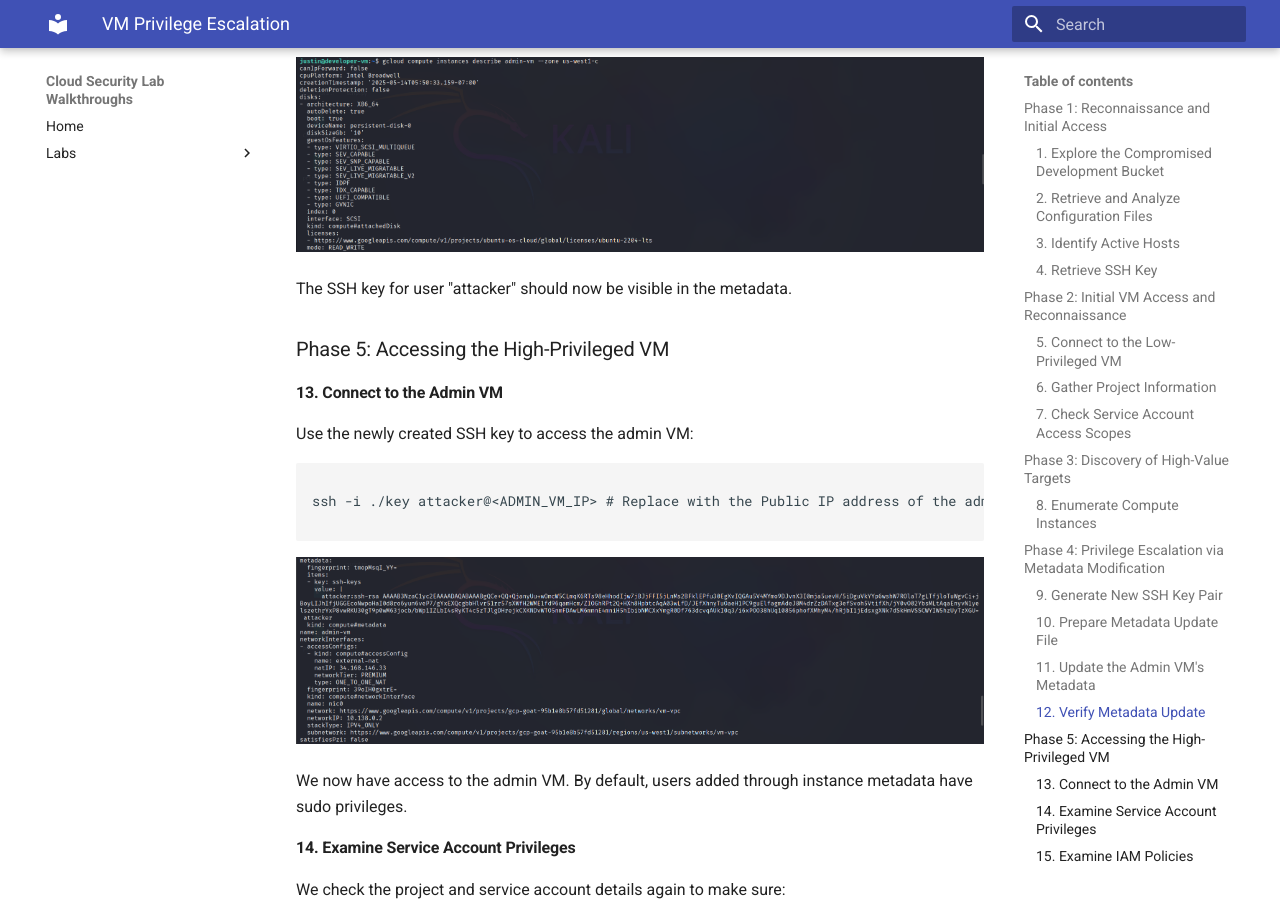
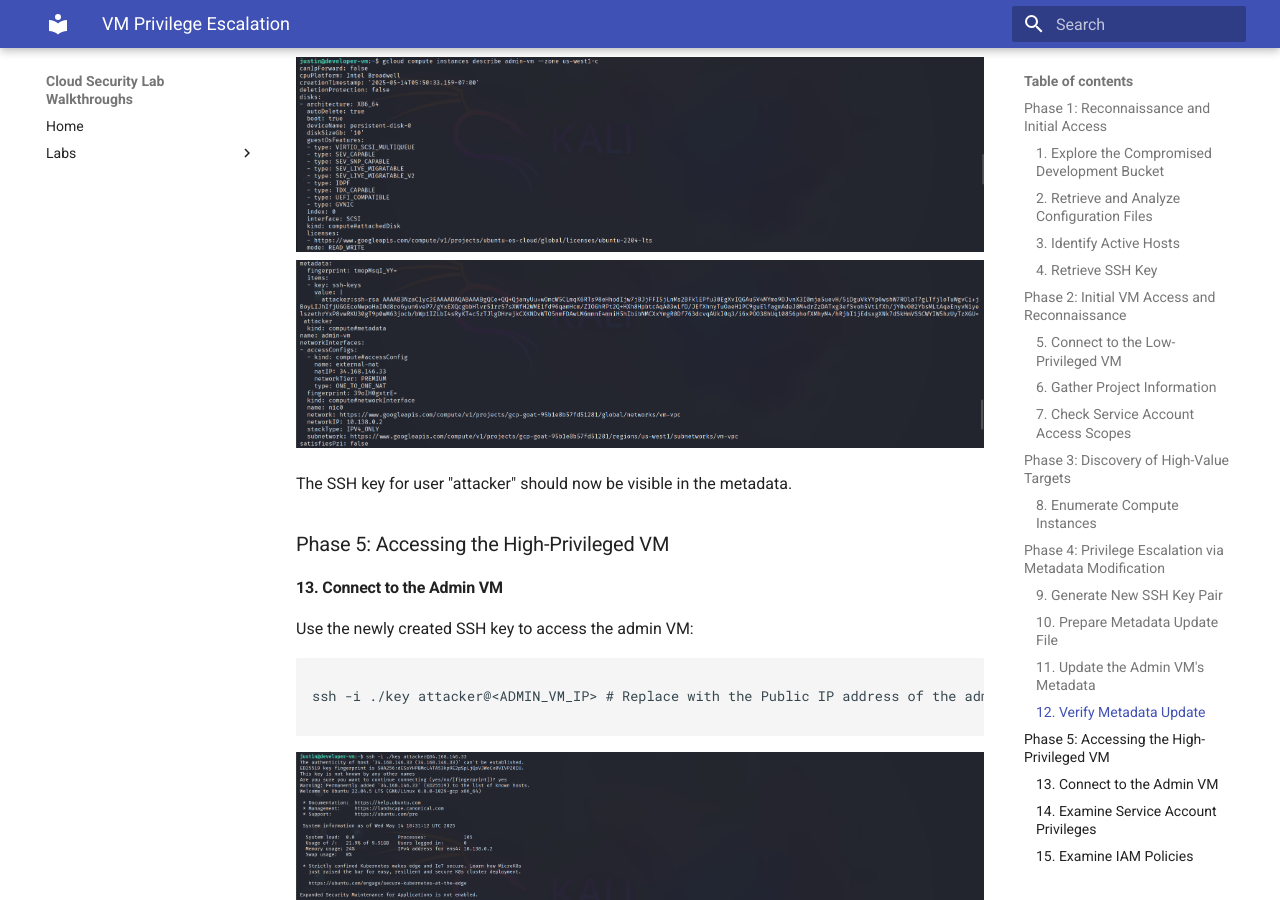
Before and after one commit to 0xhb/Labs-Documentation, an MkDocs documentation site: the page built from docs/GCPGoat/VM Privilege Escalation.md, in a window 1280 px wide and 900 px high, scrolled down 5574 px. Built offline with MkDocs 1.6.1 and Material for MkDocs 9.7.7, drawn with Linux system fonts in a browser that asks for light colours.

Commit message:
Update VM Privilege Escalation.md

````diff
--- a/docs/GCPGoat/VM Privilege Escalation.md
+++ b/docs/GCPGoat/VM Privilege Escalation.md
@@ -193,6 +193,7 @@ gcloud compute instances describe admin-vm --zone us-west1-c
 ```
 
 ![Instance description showing updated SSH keys](GCPGoat%20Screenshots/GCPGoat-Lab03/GCPGoat-Lab03-14.png)
+![Successfully connected to admin VM](GCPGoat%20Screenshots/GCPGoat-Lab03/GCPGoat-Lab03-15.png)
 
 
 The SSH key for user "attacker" should now be visible in the metadata.
@@ -211,7 +212,7 @@ ssh -i ./key attacker@<ADMIN_VM_IP> # Replace with the Public IP address of the
 
 ```
 
-![Successfully connected to admin VM](GCPGoat%20Screenshots/GCPGoat-Lab03/GCPGoat-Lab03-15.png)
+![Successfully connected to admin VM](GCPGoat%20Screenshots/GCPGoat-Lab03/GCPGoat-Lab03-16.png)
 
 We now have access to the admin VM. By default, users added through instance metadata have sudo privileges.
 
````
